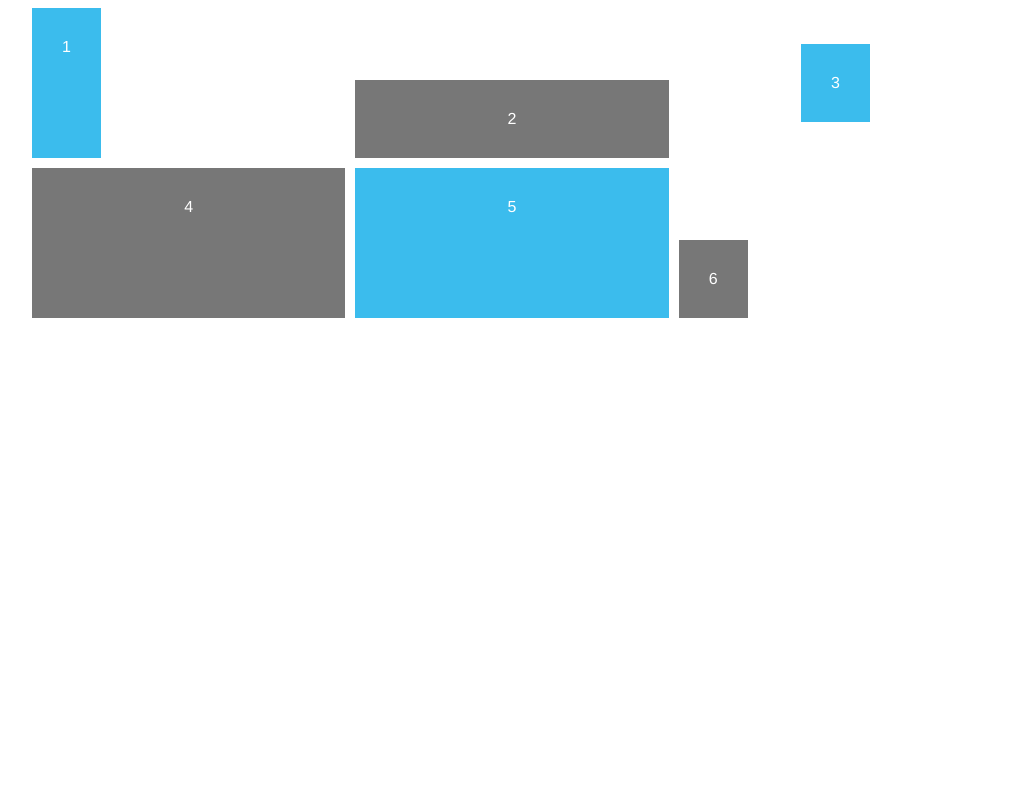
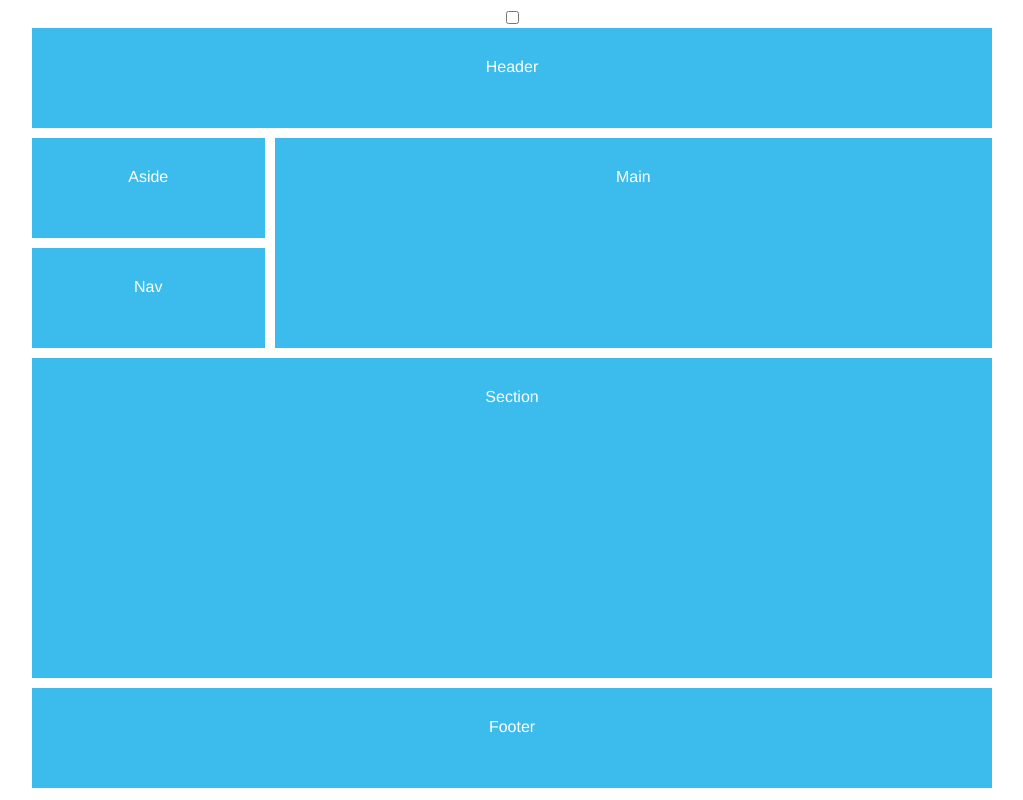
Before and after one commit to crchs/cssGrid, a plain HTML site: page index.html in a window 1280 px wide. Shown: the whole page, without its empty margins (128-1151 px from the left). Drawn offline with Linux system fonts and the light colour scheme.

Commit message:
12 column + grid

```diff
--- a/css/syntax.css
+++ b/css/syntax.css
@@ -6,38 +6,67 @@ body {
 
 #content {
     display: grid;
-    grid-template-columns: repeat(3, 1fr);
-    grid-auto-rows: minmax(150px, auto);
+    grid-template-columns: repeat(12, 1fr); grid-auto-rows: minmax(100px, auto);
     grid-gap: 10px;
     max-width: 960px;
     margin: 0 auto;
-    /*align-items: start;
-    justify-items: start;*/
+    position: relative;
 }
 
-#content div {
+header {
+    grid-column: 1/13;
+}
+
+main {
+    grid-column: 4/13;
+    grid-row: 2/4;
+}
+
+aside {
+    grid-column: 1/4;
+    grid-row: 2/3;
+}
+
+section {
+    grid-column: 1/13;
+    grid-row: 4/7;
+}
+
+nav {
+    grid-column: 1/4;
+    grid-row: 3/4;
+}
+
+footer {
+    grid-column: 1/13;
+}
+
+#content > * {
     background: #3bbced;
     padding: 30px;
 }
-
-#content div:nth-child(even) {
-    background: #777;
+#grid {
+    display: grid;
+    position: absolute;
+    top: 0;
+    left: 0;
+    grid-template-columns: repeat(12, 1fr);
+    grid-auto-rows: minmax(100%, auto);
+    width: 100%;
+    height: 100%;
+    background: transparent;
+    padding: 0;
+    display: none;
 }
 
-.one {
-    justify-self: start;
+#grid p {
+    border: 1px solid;
+    background: #000;
+    margin: 0;
+    opacity: 0.2;
+
 }
 
-.two {
-    align-self: end;
+input:checked + #content #grid{
+    display: grid;
 }
-
-.six {
-    justify-self: start;
-    align-self: end;
-}
-
-.three {
-    justify-self: center;
-    align-self: center;
-}
--- a/index.html
+++ b/index.html
@@ -1,21 +1,25 @@
 <!doctype html>
 <html>
-<header>
+<head>
     <title>CSS Grid</title>
     <link rel="stylesheet" type="text/css" href="css/syntax.css">
     <style>
 
     </style>
-</header>
+</head>
 <body>
+    <input type="checkbox"/>
+
     <div id="content">
-
-        <div class="one">1</div>
-        <div class="two">2</div>
-        <div class="three">3</div>
-        <div class="four">4</div>
-        <div class="five">5</div>
-        <div class="six"> 6</div>
+        <div id="grid">
+            <p></p><p></p><p></p><p></p><p></p><p></p><p></p><p></p><p></p><p></p><p></p><p></p>
+        </div>
+        <header>Header</header>
+        <main>Main</main>
+        <section>Section</section>
+        <aside>Aside</aside>
+        <nav>Nav</nav>
+        <footer>Footer</footer>
 
     </div>
 </body>
```
